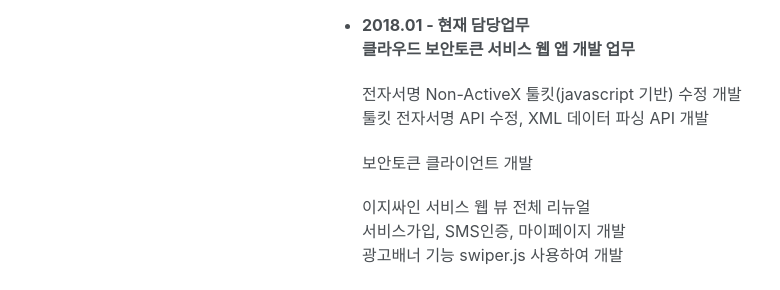
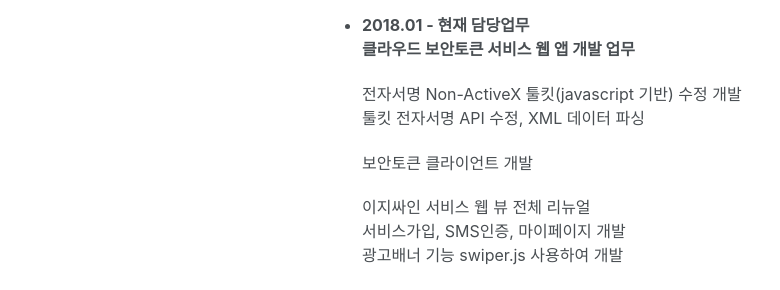
Before and after one commit to nttejun/nttejun.github.io, a Jekyll site: the page built from _posts/2019-04-28-portfolio.md, in a window 1280 px wide and 900 px high, scrolled down 779 px. Shown: the part 152-442 px from the top of the window, without its empty margins (0-780 px from the left). Built offline with Jekyll 4.4.1, drawn with Linux system fonts in a browser that asks for light colours; cached includes are drawn as plain includes; nearby versions of some CDN libraries.

Commit message:
Updated portfolio 20190817

```diff
--- a/_posts/2019-04-28-portfolio.md
+++ b/_posts/2019-04-28-portfolio.md
@@ -48,7 +48,7 @@
 
     <p>
     전자서명 Non-ActiveX 툴킷(javascript 기반) 수정 개발<br>
-    툴킷 전자서명 API 수정, XML 데이터 파싱 API 개발
+    툴킷 전자서명 API 수정, XML 데이터 파싱
     </p>
 
     <p>
```
